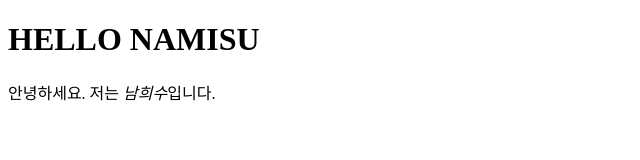
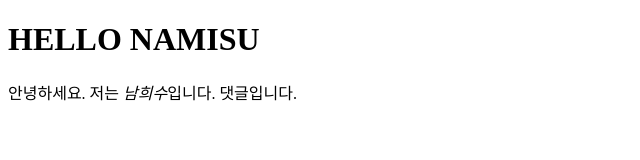
Before and after one commit to namisu009/namisu, a plain HTML site: page index.html in a window 1280 px wide. Shown: the whole page, without its empty margins (0-640 px from the left). Drawn offline with Linux system fonts and the light colour scheme.

Commit message:
댓글 기능 추가

```diff
--- a/index.html
+++ b/index.html
@@ -10,6 +10,7 @@
     <h1>HELLO NAMISU</h1>
     <div class="desc namisu">
         안녕하세요. 저는 <em>남희수</em>입니다.
+        댓글입니다.
     </div>
 </body>
 </html>
```
